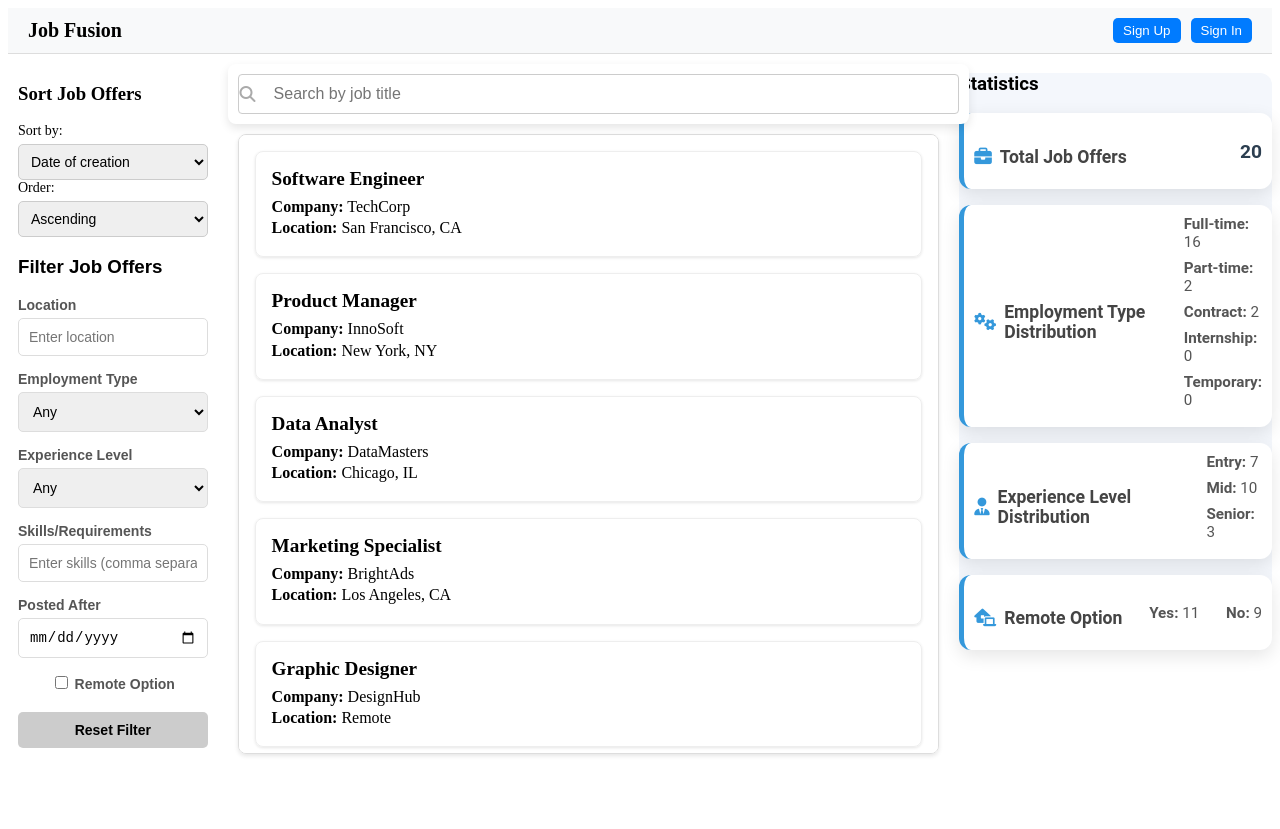
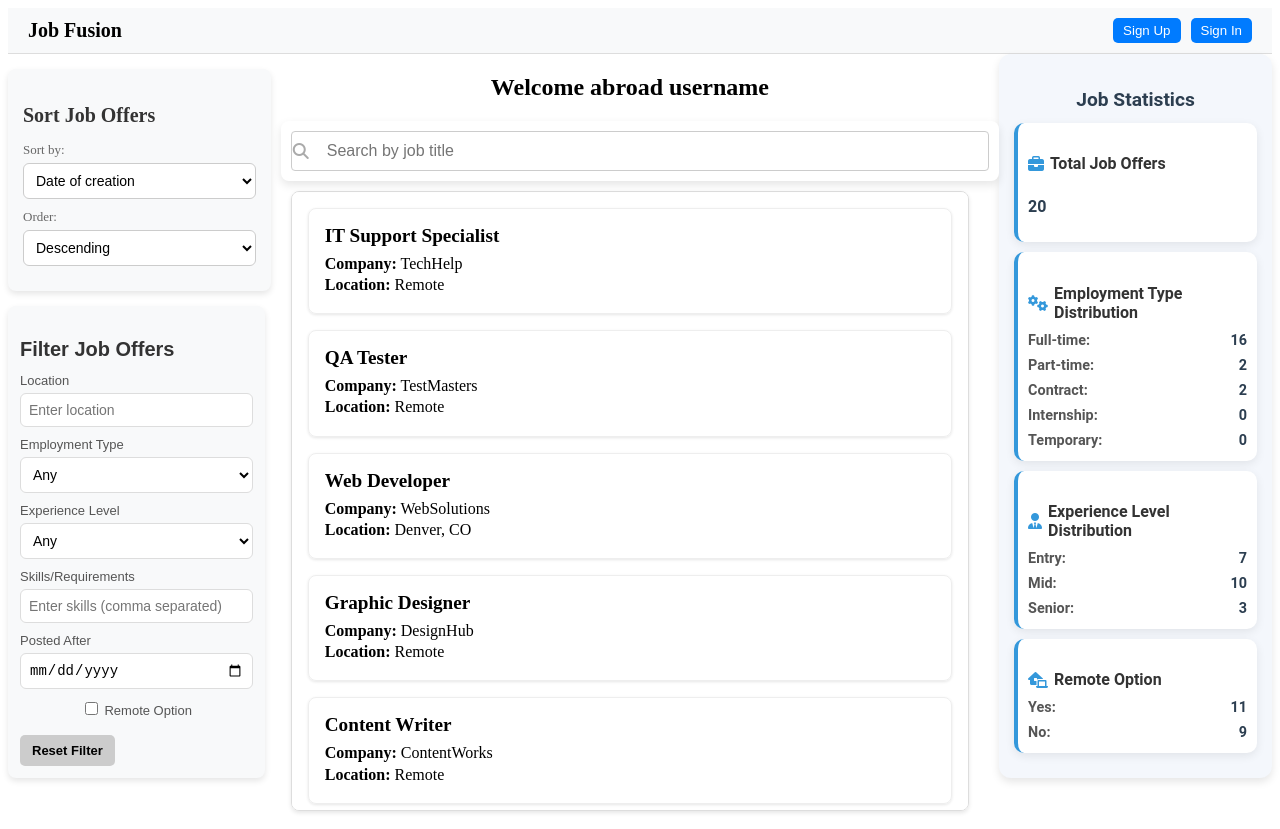
Before and after one commit to mo-hamedaziz/job-fusion-ui, an Angular app: page /welcome in a window 1280 px wide. Before the commit the page ends 800 px from the top, so only its background shows below. Built offline with nearby package versions, Linux system fonts and the light colour scheme.

Commit message:
Updated styles

```diff
--- a/src/app/components/job-offers-filter/job-offers-filter.component.css
+++ b/src/app/components/job-offers-filter/job-offers-filter.component.css
@@ -1,69 +1,84 @@
+/* Overall container */
 .job-offers-filter-container {
   width: 100%;
   font-family: 'Arial', sans-serif;
+  background-color: #f8f9fa; /* Light background */
+  padding: 12px;
+  border-radius: 8px;
+  box-shadow: 0 3px 6px rgba(0, 0, 0, 0.1); /* Subtle shadow */
+  max-width: 350px;
+  margin: 15px auto; /* Center the form */
 }
 
-h2 {
-  text-align: center;
+/* Heading */
+.job-offers-filter-container h3 {
+  font-size: 1.25rem; /* Reduced size */
   color: #333;
+  margin-bottom: 12px; /* Reduced space */
+  font-weight: 600;
 }
 
+/* Filter group styles */
 .filter-group {
-  margin-bottom: 15px;
+  margin-bottom: 10px; /* Reduced space */
   display: flex;
   flex-direction: column;
 }
 
+/* Label styles */
 .filter-group label {
-  font-size: 14px;
-  font-weight: bold;
+  font-size: 13px; /* Smaller font size */
   color: #555;
-  margin-bottom: 5px;
+  margin-bottom: 5px; /* Reduced margin */
+  display: block;
 }
 
+/* Input and select field styles */
 .filter-group input,
 .filter-group select {
-  padding: 10px;
+  padding: 8px; /* Reduced padding */
+  font-size: 14px; /* Slightly smaller font */
   border: 1px solid #ddd;
-  border-radius: 5px;
-  font-size: 14px;
+  border-radius: 6px; /* Smaller radius */
+  outline: none;
+  background-color: #fff;
+  transition: all 0.2s ease; /* Smooth transition */
 }
 
+/* Focus effect */
 .filter-group input:focus,
 .filter-group select:focus {
-  outline: none;
   border-color: #007bff;
-  box-shadow: 0 0 5px rgba(0, 123, 255, 0.3);
+  box-shadow: 0 0 4px rgba(0, 123, 255, 0.3);
 }
 
+/* Remote option styles */
 .remote-option {
   display: flex;
   align-items: center;
-  gap: 10px;
+  gap: 8px; /* Reduced gap */
 }
 
+/* Filter buttons container */
 .filter-buttons {
   display: flex;
-  justify-content: space-between;
-  margin-top: 15px;
+  justify-content: flex-start; /* Left align the button */
+  margin-top: 12px; /* Reduced space */
 }
 
+/* Reset button styling */
 .reset-btn {
-  flex: 1;
-  padding: 10px;
-  border: none;
-  font-size: 14px;
+  padding: 8px 12px; /* Reduced padding */
+  font-size: 13px; /* Smaller font */
   font-weight: bold;
   cursor: pointer;
+  border: none;
   border-radius: 5px;
-  transition: 0.3s;
-}
-
-.reset-btn {
-  background: #ccc;
+  background-color: #ccc;
   color: black;
+  transition: 0.2s;
 }
 
 .reset-btn:hover {
-  background: #bbb;
+  background-color: #bbb;
 }
--- a/src/app/components/job-offers-stats/job-offers-stats.component.css
+++ b/src/app/components/job-offers-stats/job-offers-stats.component.css
@@ -4,103 +4,70 @@
   background-color: #f4f7fc;
   box-sizing: border-box;
   border-radius: 12px;
+  padding: 15px;
+  box-shadow: 0 4px 8px rgba(0, 0, 0, 0.1);
+}
+
+.section-title {
+  text-align: center;
+  font-size: 1.2rem;
+  color: #2c3e50;
+  margin-bottom: 12px;
+  font-weight: 600;
 }
 
 .stat-item {
   background-color: #ffffff;
-  padding: 10px; /* Reduced padding */
-  border-radius: 12px;
-  margin-bottom: 16px; /* Reduced margin-bottom */
-  box-shadow: 0 6px 18px rgba(0, 0, 0, 0.1);
+  padding: 10px;
+  border-radius: 10px;
+  margin-bottom: 10px;
+  box-shadow: 0 3px 10px rgba(0, 0, 0, 0.08);
   transition: transform 0.3s ease, box-shadow 0.3s ease;
-  border-left: 5px solid #3498db;
+  border-left: 4px solid #3498db;
+  display: flex;
+  flex-direction: column;
 }
 
 .stat-item:hover {
-  transform: translateY(-5px);
-  box-shadow: 0 12px 24px rgba(0, 0, 0, 0.1);
+  transform: translateY(-2px);
+  box-shadow: 0 6px 12px rgba(0, 0, 0, 0.12);
 }
 
 .stat-item h4 {
-  font-size: 1.1rem; /* Smaller font size */
+  font-size: 1rem;
   font-weight: 600;
-  color: #444;
-  margin-bottom: 12px; /* Reduced margin-bottom */
+  color: #333;
   display: flex;
   align-items: center;
+  margin-bottom: 8px;
 }
 
 .stat-item h4 i {
-  margin-right: 8px; /* Adjusted icon spacing */
-  font-size: 1.1rem; /* Smaller icon size */
+  margin-right: 6px;
+  font-size: 1rem;
   color: #3498db;
 }
 
-.stat-item ul,
-.stat-item p {
-  margin: 0;
-  font-size: 0.95rem; /* Smaller font size */
-  color: #555;
+.stat-list {
+  display: flex;
+  flex-direction: column;
+  gap: 4px;
 }
 
-.stat-item li {
-  margin-bottom: 8px; /* Reduced margin-bottom */
+.stat-row {
+  display: flex;
+  justify-content: space-between;
+  align-items: center;
+  font-size: 0.9rem;
+  color: #555;
+  padding: 2px 0;
 }
 
-.stat-item .label {
+.stat-row strong {
   font-weight: 600;
-  color: #007bff;
 }
 
-.stat-item .count {
+.stat-number {
   font-weight: 700;
-  font-size: 1.2rem; /* Slightly smaller font size */
   color: #2c3e50;
 }
-
-.stat-item .count.highlight {
-  color: #e74c3c;
-}
-
-.stat-item .count.success {
-  color: #27ae60;
-}
-
-.stat-item .count.info {
-  color: #2980b9;
-}
-
-/* Responsive Styles */
-@media (min-width: 768px) {
-  .stats-container {
-    max-width: 900px;
-    margin-left: auto;
-    margin-right: auto;
-  }
-
-  .stat-item {
-    display: flex;
-    justify-content: space-between;
-    align-items: center;
-  }
-
-  .stat-item ul {
-    list-style: none;
-    padding-left: 0;
-  }
-}
-
-@media (max-width: 767px) {
-  .stat-item {
-    flex-direction: column;
-    align-items: flex-start;
-  }
-
-  .stat-item h4 {
-    font-size: 1.05rem; /* Even smaller font size on small screens */
-  }
-
-  .stat-item .count {
-    font-size: 1.1rem; /* Slightly smaller count font size */
-  }
-}
--- a/src/app/components/job-offers-stats/job-offers-stats.component.html
+++ b/src/app/components/job-offers-stats/job-offers-stats.component.html
@@ -1,34 +1,36 @@
 <div class="stats-container">
-  <h3>Statistics</h3>
+  <h3 class="section-title">Job Statistics</h3>
 
   <div class="stat-item">
     <h4><i class="fas fa-briefcase"></i> Total Job Offers</h4>
-    <p class="count">{{ stats.totalOffers }}</p>
+    <p class="stat-number">{{ stats.totalOffers }}</p>
   </div>
 
   <div class="stat-item">
     <h4><i class="fas fa-cogs"></i> Employment Type Distribution</h4>
-    <ul>
-      <li><strong>Full-time:</strong> {{ stats.byEmploymentType['Full-time'] }}</li>
-      <li><strong>Part-time:</strong> {{ stats.byEmploymentType['Part-time'] }}</li>
-      <li><strong>Contract:</strong> {{ stats.byEmploymentType['Contract'] }}</li>
-      <li><strong>Internship:</strong> {{ stats.byEmploymentType['Internship'] }}</li>
-      <li><strong>Temporary:</strong> {{ stats.byEmploymentType['Temporary'] }}</li>
-    </ul>
+    <div class="stat-list">
+      <div class="stat-row"><strong>Full-time:</strong> <span class="stat-number">{{ stats.byEmploymentType['Full-time'] }}</span></div>
+      <div class="stat-row"><strong>Part-time:</strong> <span class="stat-number">{{ stats.byEmploymentType['Part-time'] }}</span></div>
+      <div class="stat-row"><strong>Contract:</strong> <span class="stat-number">{{ stats.byEmploymentType['Contract'] }}</span></div>
+      <div class="stat-row"><strong>Internship:</strong> <span class="stat-number">{{ stats.byEmploymentType['Internship'] }}</span></div>
+      <div class="stat-row"><strong>Temporary:</strong> <span class="stat-number">{{ stats.byEmploymentType['Temporary'] }}</span></div>
+    </div>
   </div>
 
   <div class="stat-item">
     <h4><i class="fas fa-user-tie"></i> Experience Level Distribution</h4>
-    <ul>
-      <li><strong>Entry:</strong> {{ stats.byExperienceLevel['Entry'] }}</li>
-      <li><strong>Mid:</strong> {{ stats.byExperienceLevel['Mid'] }}</li>
-      <li><strong>Senior:</strong> {{ stats.byExperienceLevel['Senior'] }}</li>
-    </ul>
+    <div class="stat-list">
+      <div class="stat-row"><strong>Entry:</strong> <span class="stat-number">{{ stats.byExperienceLevel['Entry'] }}</span></div>
+      <div class="stat-row"><strong>Mid:</strong> <span class="stat-number">{{ stats.byExperienceLevel['Mid'] }}</span></div>
+      <div class="stat-row"><strong>Senior:</strong> <span class="stat-number">{{ stats.byExperienceLevel['Senior'] }}</span></div>
+    </div>
   </div>
 
   <div class="stat-item">
     <h4><i class="fas fa-laptop-house"></i> Remote Option</h4>
-    <p><strong>Yes:</strong> {{ stats.remoteOption.yes }}</p>
-    <p><strong>No:</strong> {{ stats.remoteOption.no }}</p>
+    <div class="stat-list">
+      <div class="stat-row"><strong>Yes:</strong> <span class="stat-number">{{ stats.remoteOption.yes }}</span></div>
+      <div class="stat-row"><strong>No:</strong> <span class="stat-number">{{ stats.remoteOption.no }}</span></div>
+    </div>
   </div>
 </div>
--- a/src/app/components/sort-job-offers/sort-job-offers.component.css
+++ b/src/app/components/sort-job-offers/sort-job-offers.component.css
@@ -1,22 +1,56 @@
+/* Overall container */
 .sort-job-offers {
   display: flex;
   flex-direction: column;
   width: 100%;
+  background-color: #f8f9fa; /* Light background */
+  padding: 15px;
+  border-radius: 8px;
+  box-shadow: 0 3px 6px rgba(0, 0, 0, 0.1); /* Subtle shadow */
+  max-width: 350px;
+  margin: 15px auto; /* Center the form */
 }
 
-  .sort-job-offers label {
-    font-size: 14px;
-    margin-bottom: 5px;
+/* Heading */
+.sort-job-offers h3 {
+  font-size: 1.25rem; /* Smaller size */
+  color: #333;
+  margin-bottom: 15px; /* Reduced space */
+  font-weight: 600;
 }
 
-  .sort-job-offers select {
-    padding: 8px;
-    font-size: 14px;
-    border: 1px solid #ccc;
-    border-radius: 5px;
-    outline: none;
+/* Label styles */
+.sort-job-offers label {
+  font-size: 13px; /* Smaller font size */
+  color: #666;
+  margin-bottom: 5px; /* Reduced margin */
+  display: block;
 }
 
+/* Select dropdown containers */
+.sort-field, .sort-order {
+  margin-bottom: 10px; /* Reduced space */
+}
+
+/* Select dropdown styling */
+.sort-job-offers select {
+  width: 100%;
+  padding: 8px; /* Reduced padding */
+  font-size: 14px; /* Slightly smaller font */
+  border: 1px solid #ccc;
+  border-radius: 6px; /* Smaller border radius */
+  outline: none;
+  background-color: #fff;
+  transition: all 0.2s ease; /* Smooth transition */
+}
+
+/* Focus effect */
 .sort-job-offers select:focus {
   border-color: #4e73df;
+  box-shadow: 0 0 4px rgba(78, 115, 223, 0.5);
 }
+
+/* Hover effect on select dropdown */
+.sort-job-offers select:hover {
+  border-color: #4e73df;
+}
--- a/src/app/components/sort-job-offers/sort-job-offers.component.html
+++ b/src/app/components/sort-job-offers/sort-job-offers.component.html
@@ -1,14 +1,18 @@
 <div class="sort-job-offers">
   <h3>Sort Job Offers</h3>
 
+  <div class="sort-field">
     <label for="sortField">Sort by:</label>
     <select id="sortField" [(ngModel)]="selectedField" (change)="onSortChange()">
       <option *ngFor="let field of sortFields" [value]="field">{{ getFieldDisplayName(field) }}</option>
     </select>
+  </div>
 
+  <div class="sort-order">
     <label for="sortOrder">Order:</label>
     <select id="sortOrder" [(ngModel)]="sortOrder" (change)="onSortChange()">
       <option value="asc">Ascending</option>
       <option value="desc">Descending</option>
     </select>
   </div>
+</div>
--- a/src/app/components/sort-job-offers/sort-job-offers.component.ts
+++ b/src/app/components/sort-job-offers/sort-job-offers.component.ts
@@ -8,7 +8,7 @@ import { Component, EventEmitter, Output } from '@angular/core';
 export class SortJobOffersComponent {
   sortFields = ['title', 'company', 'location', 'employmentType', 'experienceLevel', 'postedDate'];
   selectedField: string = 'postedDate';
-  sortOrder: 'asc' | 'desc' = 'asc';
+  sortOrder: 'asc' | 'desc' = 'desc';
 
   @Output() sortChange = new EventEmitter<{ field: string, order: 'asc' | 'desc' }>();
 
--- a/src/app/pages/welcome-page/welcome-page.component.css
+++ b/src/app/pages/welcome-page/welcome-page.component.css
@@ -2,20 +2,21 @@
   display: flex;
 }
 
+.welcome-abroad-text {
+  text-align: center;
+}
+
 .left-sidebar {
-  width: 15%;
-  padding: 10px;
-  margin: 0 auto;
+  width: 20%;
+  margin-right: 20px;
 }
 
 .main-content {
-  width: 70%;
-  padding: 10px;
-  margin: 0 auto;
+  width: 60%;
+  margin: 0 20px;
 }
 
 .right-sidebar {
-  width: 15%;
-  padding: 10px;
-  margin: 0 auto;
+  width: 20%;
+  margin-left: 20px;
 }
--- a/src/app/pages/welcome-page/welcome-page.component.html
+++ b/src/app/pages/welcome-page/welcome-page.component.html
@@ -4,6 +4,7 @@
     <app-job-offers-filter (filterChange)="jobOffers.onFilterChange($event)"></app-job-offers-filter>
   </div>
   <div class="main-content">
+    <h2 class="welcome-abroad-text">Welcome abroad {{ username }}</h2>
     <app-job-offers-search-bar (filterChange)="jobOffers.onFilterChange({ title: $event })"></app-job-offers-search-bar>
     <app-job-offers #jobOffers></app-job-offers>
   </div>
--- a/src/app/pages/welcome-page/welcome-page.component.ts
+++ b/src/app/pages/welcome-page/welcome-page.component.ts
@@ -6,5 +6,5 @@ import { Component } from '@angular/core';
   styleUrls: ['./welcome-page.component.css']
 })
 export class WelcomePageComponent {
-
+  username: string = 'username';
 }
--- a/src/app/services/job-offers.service.ts
+++ b/src/app/services/job-offers.service.ts
@@ -456,6 +456,6 @@ export class JobOfferService {
   constructor() {}
 
   getJobOffers(): Observable<JobOffer[]> {
-    return of(this.jobOffers);
+    return of(this.jobOffers.sort((a, b) => new Date(b.postedDate).getTime() - new Date(a.postedDate).getTime()));
   }
 }
```
Lines whose indentation alone changed are shown as unchanged.
